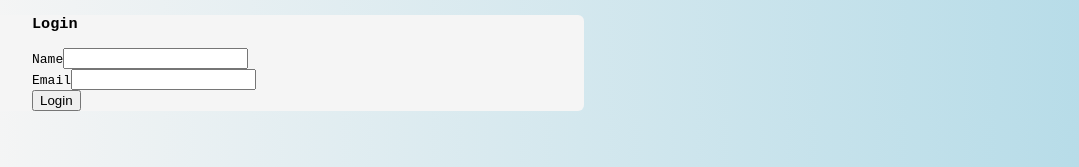
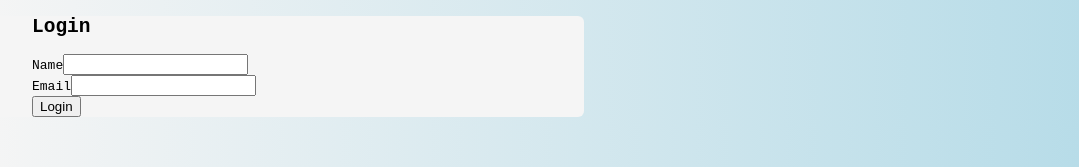
Before and after one commit to Legendary-Folah/ReactAuthwithFireBase, a React (Create React App) app: page / in a window 1280 px wide. Shown: the top 167 px of the page, without its empty margins (16-1095 px from the left). Built offline with nearby package versions, Linux system fonts and the light colour scheme.

Commit message:
hello there

```diff
--- a/src/App.css
+++ b/src/App.css
@@ -1,3 +1,48 @@
+:root {
+  /* colors */
+  --primary-100: #e2e0ff;
+  --primary-200: #c1beff;
+  --primary-300: #a29dff;
+  --primary-400: #837dff;
+  --primary-500: #645cff;
+  --primary-600: #504acc;
+  --primary-700: #3c3799;
+  --primary-800: #282566;
+  --primary-900: #141233;
+
+  /* grey */
+  --grey-50: #f8fafc;
+  --grey-100: #f1f5f9;
+  --grey-200: #e2e8f0;
+  --grey-300: #cbd5e1;
+  --grey-400: #94a3b8;
+  --grey-500: #64748b;
+  --grey-600: #475569;
+  --grey-700: #334155;
+  --grey-800: #1e293b;
+  --grey-900: #0f172a;
+  /* rest of the colors */
+  --black: #222;
+  --white: #fff;
+  --red-light: #f8d7da;
+  --red-dark: #842029;
+  --green-light: #d1e7dd;
+  --green-dark: #0f5132;
+
+  /* fonts  */
+
+  --small-text: 0.875rem;
+  --extra-small-text: 0.7em;
+  /* rest of the vars */
+  --backgroundColor: var(--grey-50);
+  --textColor: var(--grey-900);
+  --borderRadius: 0.25rem;
+  --letterSpacing: 1px;
+  --transition: 0.3s ease-in-out all;
+  --max-width: 1120px;
+  --fixed-width: 600px;
+}
+
 body {
   font-family: monospace;
   background: linear-gradient(to left, lightblue, whitesmoke);
@@ -8,5 +53,6 @@ body {
   width: 40vw;
   border-radius: 6px;
   letter-spacing: 1;
+  justify-content: center;
   padding: 0 40px;
 }
--- a/src/App.js
+++ b/src/App.js
@@ -5,7 +5,7 @@ function App() {
   return (
     <div className='App'>
         <form className='form'>
-            <h3>Login</h3>
+            <h2>Login</h2>
             <div className='form-row'>
             <label className='label-form'>
                 Name
```
